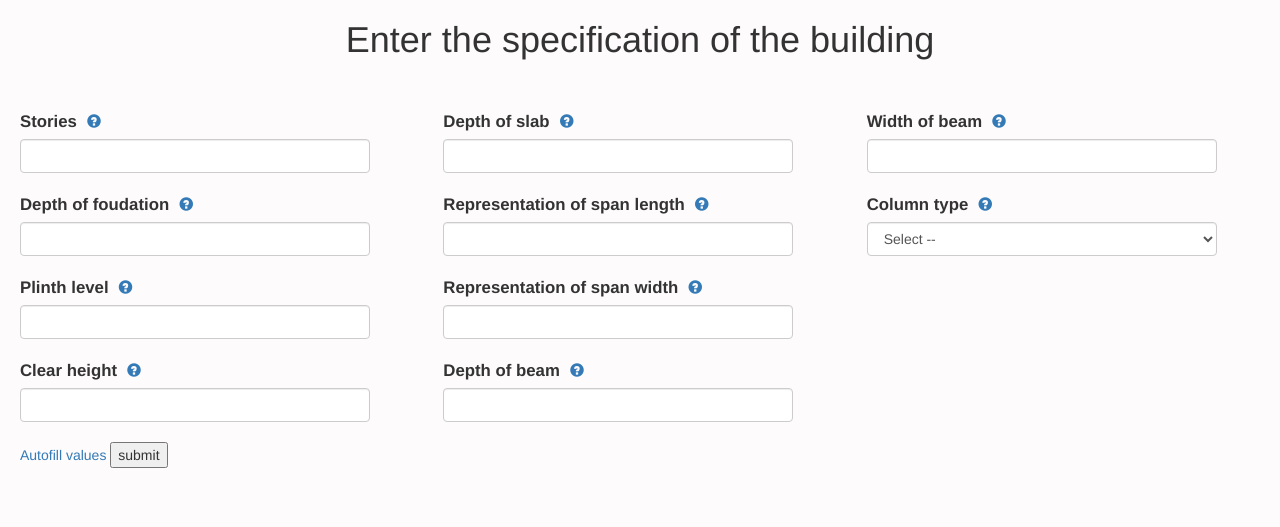
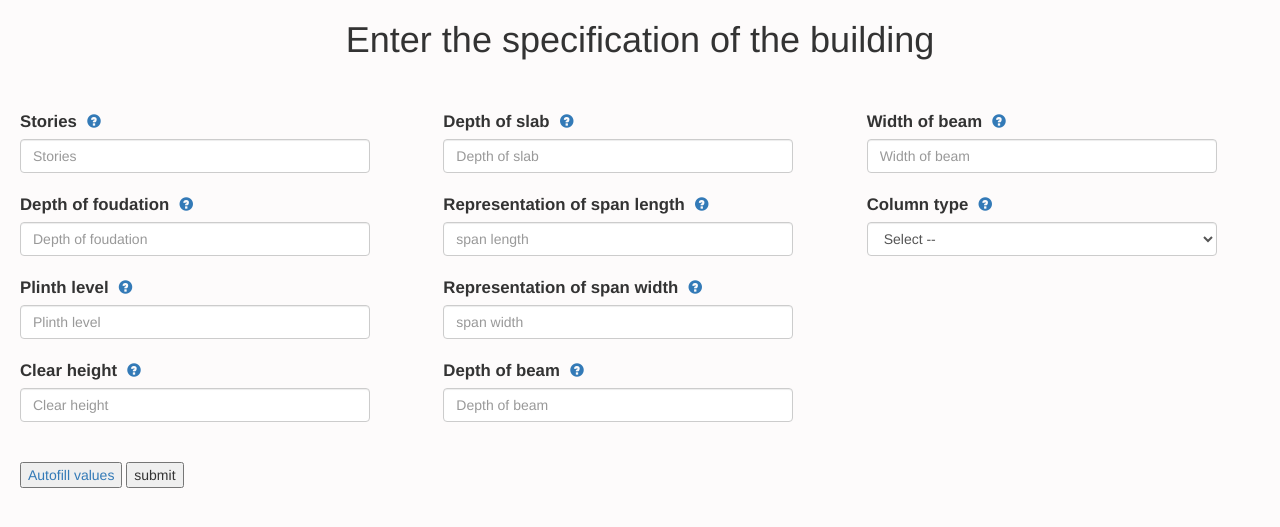
Before and after one commit to amrit3701/Drawing-FreeCAD, a Django app: page / in a window 1280 px wide. Shown: the part 52-579 px from the top of the page. Run offline with Django 3.2, Linux system fonts and the light colour scheme; some libraries are stand-ins or nearby versions.

Commit message:
adds improvements to buttons

```diff
--- a/src/templates/web_app/index.html
+++ b/src/templates/web_app/index.html
@@ -45,33 +45,33 @@
     <div class="row">
       <div class="col-md-4" id="cols" >
             <label>Stories</label><a href="#" class="glyphicon glyphicon-question-sign" data-toggle="tooltip" data-placement="top" title="information" ></a>
-            <input type="number" name="stories" id="stories" class="form-control" ><br />
+            <input type="number" name="stories" id="stories" class="form-control" placeholder="Stories" ><br />
 
             <label>Depth of foudation</label><a href="#" class="glyphicon glyphicon-question-sign" data-toggle="tooltip" data-placement="top" title="information" ></a>
-            <input type="number" name="dep_of_foun" step="any" min="0" max="100" id="dep_of_foun" class="form-control"><br />
+            <input type="number" name="dep_of_foun" step="any" min="0" max="100" id="dep_of_foun" placeholder="Depth of foudation" class="form-control"><br />
 
             <label>Plinth level</label><a href="#" class="glyphicon glyphicon-question-sign" data-toggle="tooltip" data-placement="top" title="information" ></a>
-            <input type="number" name="plinth_lev" step="any" min="0" max="100" id="plinth_lev" class="form-control"><br />
+            <input type="number" name="plinth_lev" step="any" min="0" max="100" id="plinth_lev" placeholder="Plinth level" class="form-control"><br />
 
             <label>Clear height</label><a href="#" class="glyphicon glyphicon-question-sign" data-toggle="tooltip" data-placement="top" title="information" ></a>
-            <input type="text" name="cclear_height" id="cclear_height" class="form-control"><br />
+            <input type="text" name="cclear_height" id="cclear_height" placeholder="Clear height" class="form-control"><br />
       </div>
       <div class="col-md-4" id="cols" >
             <label>Depth of slab</label><a href="#" class="glyphicon glyphicon-question-sign" data-toggle="tooltip" data-placement="top" title="information" ></a>
-            <input type="number" name="dep_slab" step="any" min="0" max="100" id="dep_slab" class="form-control"><br />
+            <input type="number" name="dep_slab" step="any" min="0" max="100" id="dep_slab" placeholder="Depth of slab" class="form-control"><br />
 
             <label>Representation of span length</label><a href="#" class="glyphicon glyphicon-question-sign" data-toggle="tooltip" data-placement="top" title="information" ></a>
-            <input type="text" name="rep_span_len" id="rep_span_len" class="form-control"><br />
+            <input type="text" name="rep_span_len" id="rep_span_len" placeholder="span length" class="form-control"><br />
 
             <label>Representation of span width</label><a href="#" class="glyphicon glyphicon-question-sign" data-toggle="tooltip" data-placement="top" title="information" ></a>
-            <input type="text" name="rep_span_wid" id="rep_span_wid" class="form-control"><br />
+            <input type="text" name="rep_span_wid" id="rep_span_wid" placeholder="span width" class="form-control"><br />
 
             <label>Depth of beam</label><a href="#" class="glyphicon glyphicon-question-sign" data-toggle="tooltip" data-placement="top" title="information" ></a>
-            <input type="number" name="dep_beam" step="any" min="0" max="100"  id="dep_beam" class="form-control"><br />
+            <input type="number" name="dep_beam" step="any" min="0" max="100"  id="dep_beam" placeholder="Depth of beam" class="form-control"><br />
       </div>
       <div class="col-md-4" id="cols" >
             <label>Width of beam</label><a href="#" class="glyphicon glyphicon-question-sign" data-toggle="tooltip" data-placement="top" title="information" ></a>
-            <input type="number" name="wid_beam" step="any" min="0" max="100" id="wid_beam" class="form-control"><br />
+            <input type="number" name="wid_beam" step="any" min="0" max="100" id="wid_beam" placeholder="Width of beam" class="form-control"><br />
 
             <label>Column type</label><a href="#" class="glyphicon glyphicon-question-sign" data-toggle="tooltip" data-placement="top" title="information" ></a>
 
@@ -83,20 +83,20 @@
 
         <div value="1" id="col_type_1" class="col_type_options" >
             <label>Length</label><a href="#" class="glyphicon glyphicon-question-sign" data-toggle="tooltip" data-placement="top" title="information" ></a>
-            <input type="number" name="len_col" step="any" min="0" max="100" id="len_col" class="form-control"><br />
+            <input type="number" name="len_col" step="any" min="0" max="100" id="len_col" placeholder="Length" class="form-control"><br />
         </div>
         <div id="col_type_1_2" >
             <label>Width</label><a href="#" class="glyphicon glyphicon-question-sign" data-toggle="tooltip" data-placement="top" title="information" ></a>
-            <input type="number" name="wid_col" step="any" min="0" max="100" id="wid_col" class="form-control"><br />
+            <input type="number" name="wid_col" step="any" min="0" max="100" id="wid_col" placeholder="Width" class="form-control"><br />
         </div>
         <div value="0" id="col_type_0" class="col_type_options">
             <label>Radius of column</label><a href="#" class="glyphicon glyphicon-question-sign" data-toggle="tooltip" data-placement="top" title="information" ></a>
-            <input type="number" name="radius_col" step="any" min="0" max="100" id="radius_col" class="form-control"> <br />
+            <input type="number" name="radius_col" step="any" min="0" max="100" id="radius_col" placeholder="Radius" class="form-control"> <br />
         </div>
      </div>
-    </div>
-            <a href="#"  id="autofill" onclick="autofill()">Autofill values</a>
-            <input type="submit" value="submit" id="submit"><br />
+   </div><br />
+            <button class="btns" ><a href="#"  id="autofill" onclick="autofill()">Autofill values</a></button>
+            <input type="submit" value="submit" id="submit" class="btns" ><br />
   </fieldset>
 </form>
 </body>
```
